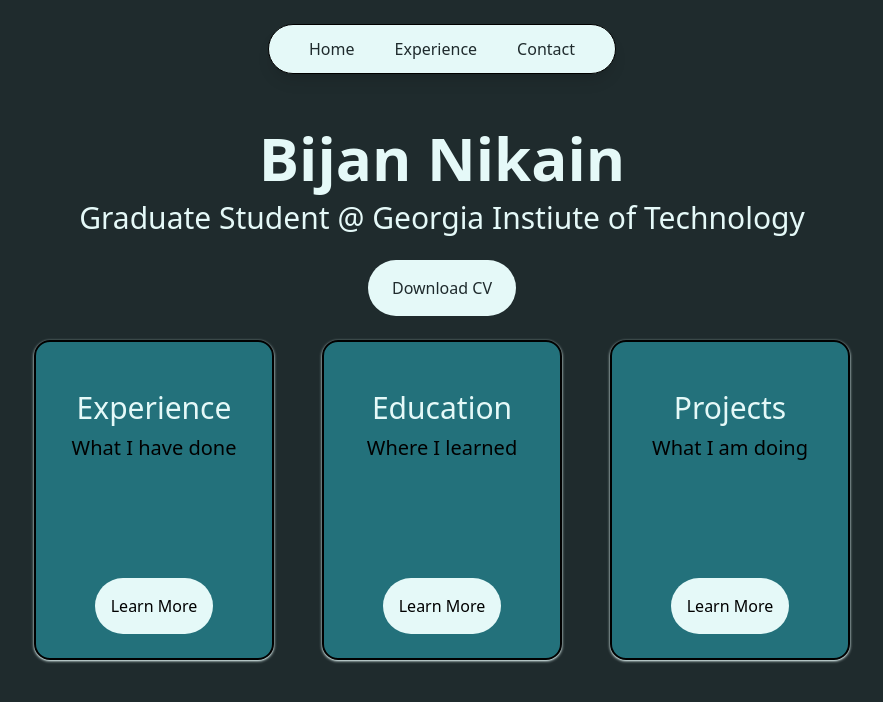
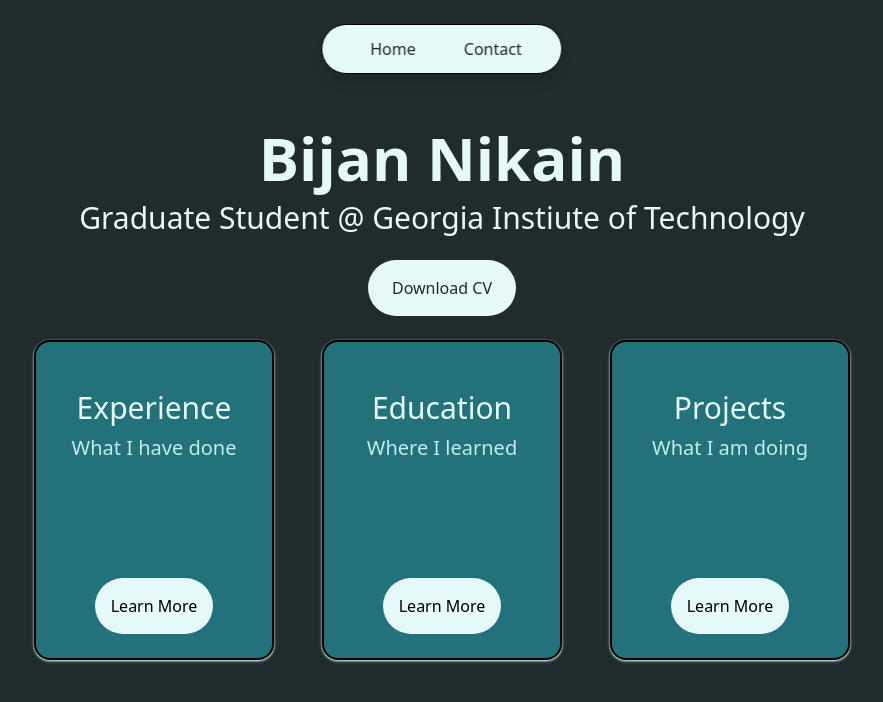
Before and after one commit to bnikain21/my-website, a Next.js app: page / in a window 1280 px wide. Shown: the top 702 px of the page, without its empty margins (198-1081 px from the left). Built offline with nearby package versions, Linux system fonts and the light colour scheme.

Commit message:
updated navbar and color scheme

```diff
--- a/app/components/NavBar.tsx
+++ b/app/components/NavBar.tsx
@@ -5,8 +5,8 @@ function NavBar() {
   return (
     <nav className="fixed top-6 left-1/2 -translate-x-1/2 px-10 py-3 rounded-full bg-a1 backdrop-blur-xl shadow-lg border border-third/40 z-50">
         <ul className="flex items-center gap-10 text-text-a1m font-medium">
-            <Link className="cursor-pointer hover:text-text-a1s transition" href="/">Home</Link>
-            <Link className="cursor-pointer hover:text-text-a1s transition" href="/experience">Experience</Link>
+            <Link className="cursor-pointer hover:text-text-a1s transition px-2" href="/">Home</Link>
+            {/* <Link className="cursor-pointer hover:text-text-a1s transition" href="/experience">Experience</Link> */}
             <Link className="cursor-pointer hover:text-text-a1s transition" href="/contact">Contact</Link>
         </ul>
     </nav>
--- a/app/globals.css
+++ b/app/globals.css
@@ -20,6 +20,7 @@
   --color-text-c1m: #E5F9F8;
 
   --color-text-d1m: #E5F9F8;
+  --color-text-d1s: #BFECEC;
 
 
   --color-text-e1m: #E5F9F8;
```
